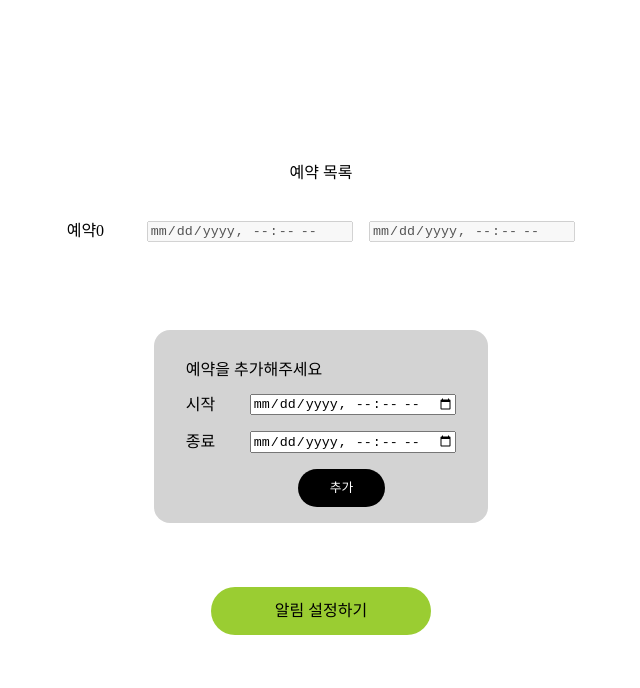
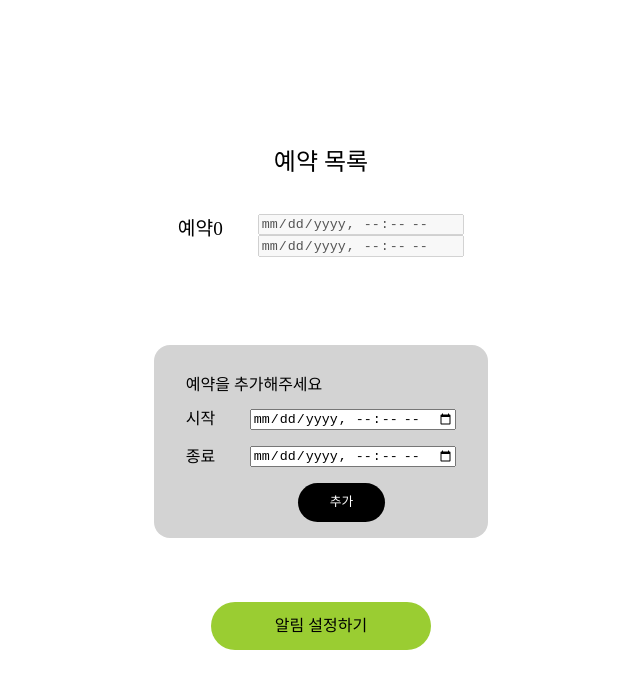
Before and after one commit to realize-idea-project/Remote_alarm_admin, a React (Create React App) app: page / in a window 1280 px wide. Both pictures are taken after a click on the element "추가". Shown: the top 688 px of the page, without its empty margins (319-959 px from the left). Built offline with nearby package versions, Linux system fonts and the light colour scheme; no server answers.

Commit message:
ui 수정

```diff
--- a/src/Schedule/ScheduleList.tsx
+++ b/src/Schedule/ScheduleList.tsx
@@ -13,18 +13,22 @@ export const ScheduleList: FC<Props> = ({ list }) => {
   if (_.isEmpty(list)) return null;
   return (
     <Container>
-      <div>예약 목록</div>
+      <Title>예약 목록</Title>
       <div style={{ height: "1rem" }} />
 
       <div style={{ height: "1rem" }} />
       {list.map((schdl, idx) => {
         return (
           <ListContainer key={idx}>
-            <EntryTitle>{`예약${idx}`}</EntryTitle>
-            <Blank />
-            <DateInput value={schdl[0]} title="" disabled />
-            <Blank />
-            <DateInput value={schdl[1]} title="" disabled />
+            <EntryContainer>
+              <EntryTitle>{`예약${idx}`}</EntryTitle>
+              <Blank />
+              <div>
+                <DateInput value={schdl[0]} title="" disabled />
+                <Blank />
+                <DateInput value={schdl[1]} title="" disabled />
+              </div>
+            </EntryContainer>
           </ListContainer>
         );
       })}
@@ -42,15 +46,27 @@ const Container = styled.div`
 
 const ListContainer = styled.div`
   display: flex;
-  flex-direction: row;
+  flex-direction: column;
+  flex-wrap: wrap;
   align-items: center;
-  padding: 0.5rem 0rem;
 `;
 
 const Blank = styled.div`
   width: 1rem;
 `;
 
+const EntryContainer = styled.div`
+  display: flex;
+  flex-direction: row;
+  padding: 0.5rem 0rem;
+`;
+
 const EntryTitle = styled.div`
   width: 4rem;
+  padding-top: 0.3rem;
+  font-size: 1.2rem;
 `;
+
+const Title = styled.div`
+  font-size: 1.5rem;
+`;
```
